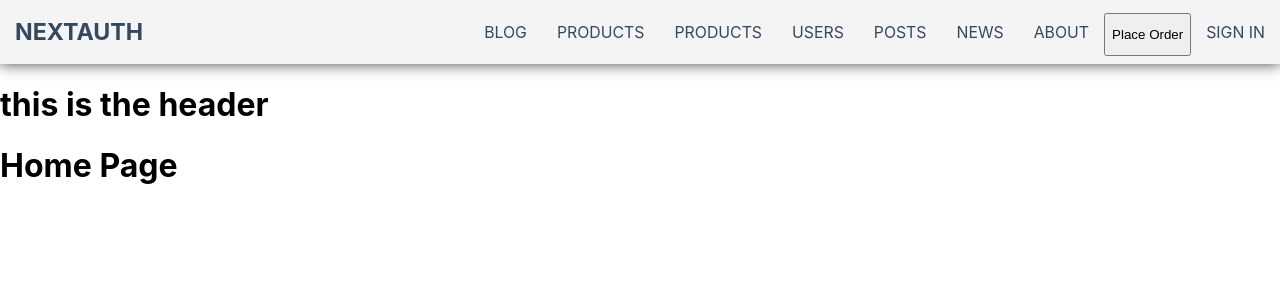
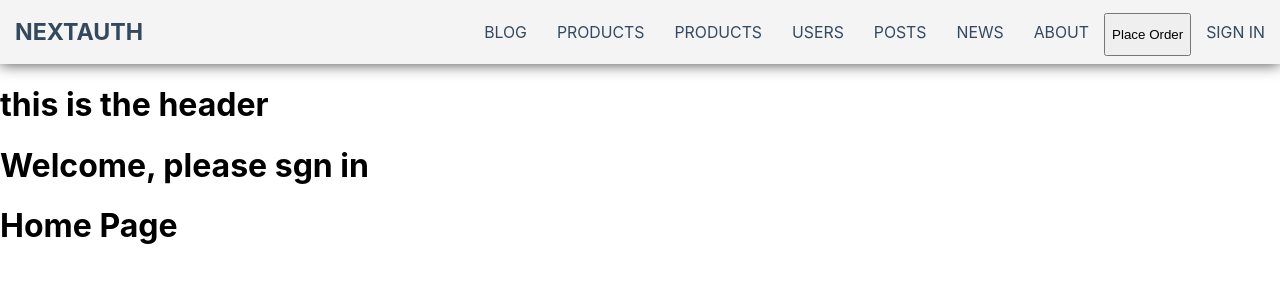
Before and after one commit to AyoCodess/NextJS-App, a Next.js app: page / in a window 1280 px wide. Shown: the top 300 px of the page. Built offline with nearby package versions, Linux system fonts and the light colour scheme; no server answers.

Commit message:
updated readme

```diff
--- a/pages/index.js
+++ b/pages/index.js
@@ -2,10 +2,18 @@ import React from 'react';
 import Link from 'next/link';
 
 import Head from 'next/head';
+import { useSession } from 'next-auth/react';
 
 function Home() {
+  const { data: session, status } = useSession();
+
   return (
     <div>
+      {
+        <h1>{`${
+          session ? session.user.name + ',' : ''
+        } Welcome, please sgn in`}</h1>
+      }
       {/* //- use head for every page, or once in _app.js if they dont have individual head tag in place or is missing cenrtain meta tags, it will pick it up from _app's head tag. */}
       <Head>
         <title>Main Product Nav Page</title>
--- a/pages/signedin.js
+++ b/pages/signedin.js
@@ -4,7 +4,7 @@ import { useSession } from 'next-auth/react';
 function SignedIn() {
   const { data: session, status } = useSession();
 
-  console.log(session);
+  console.log({ session });
 
   return (
     <>
```
Also changed, not shown: 1 other file (tests, documents, lock files or other folders).
